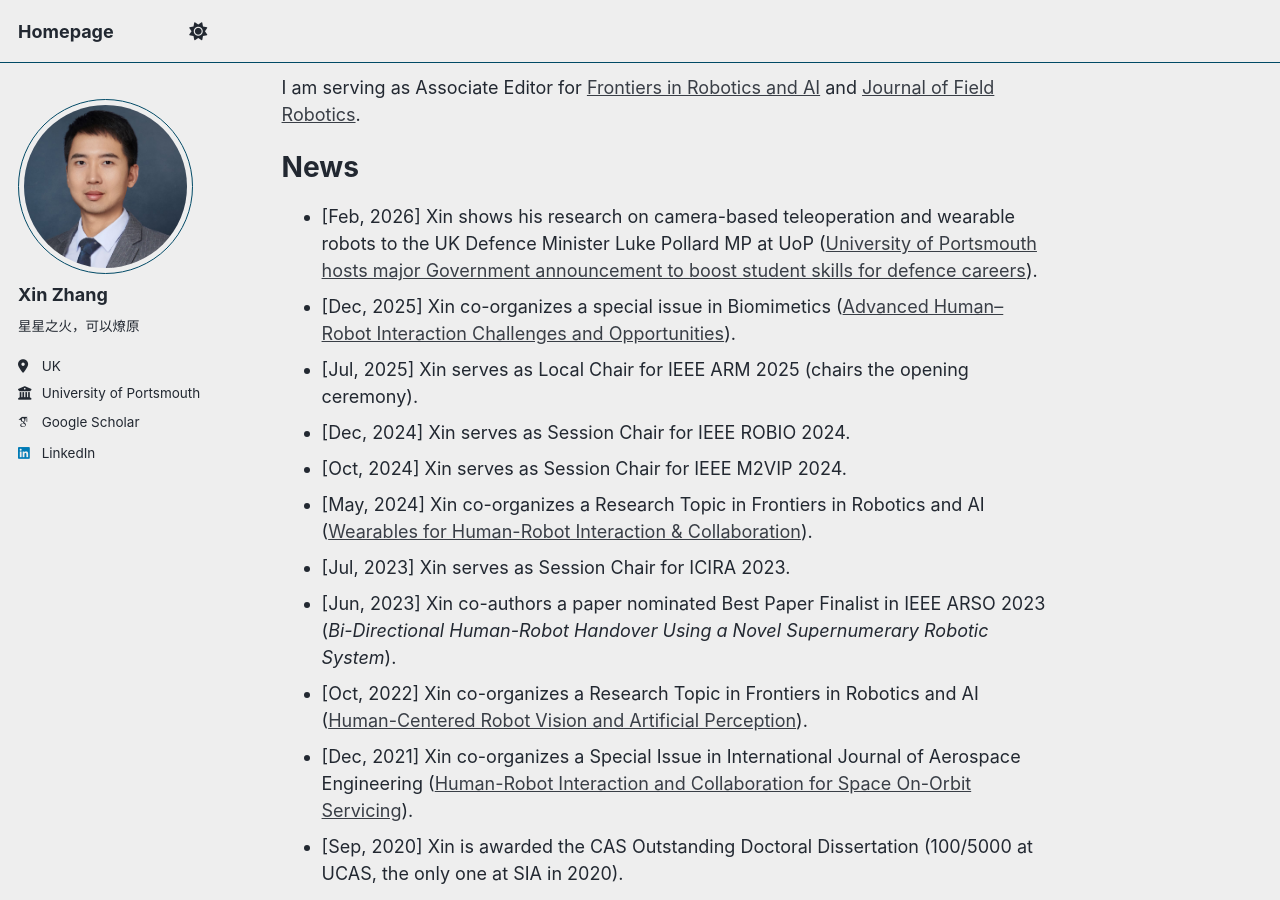
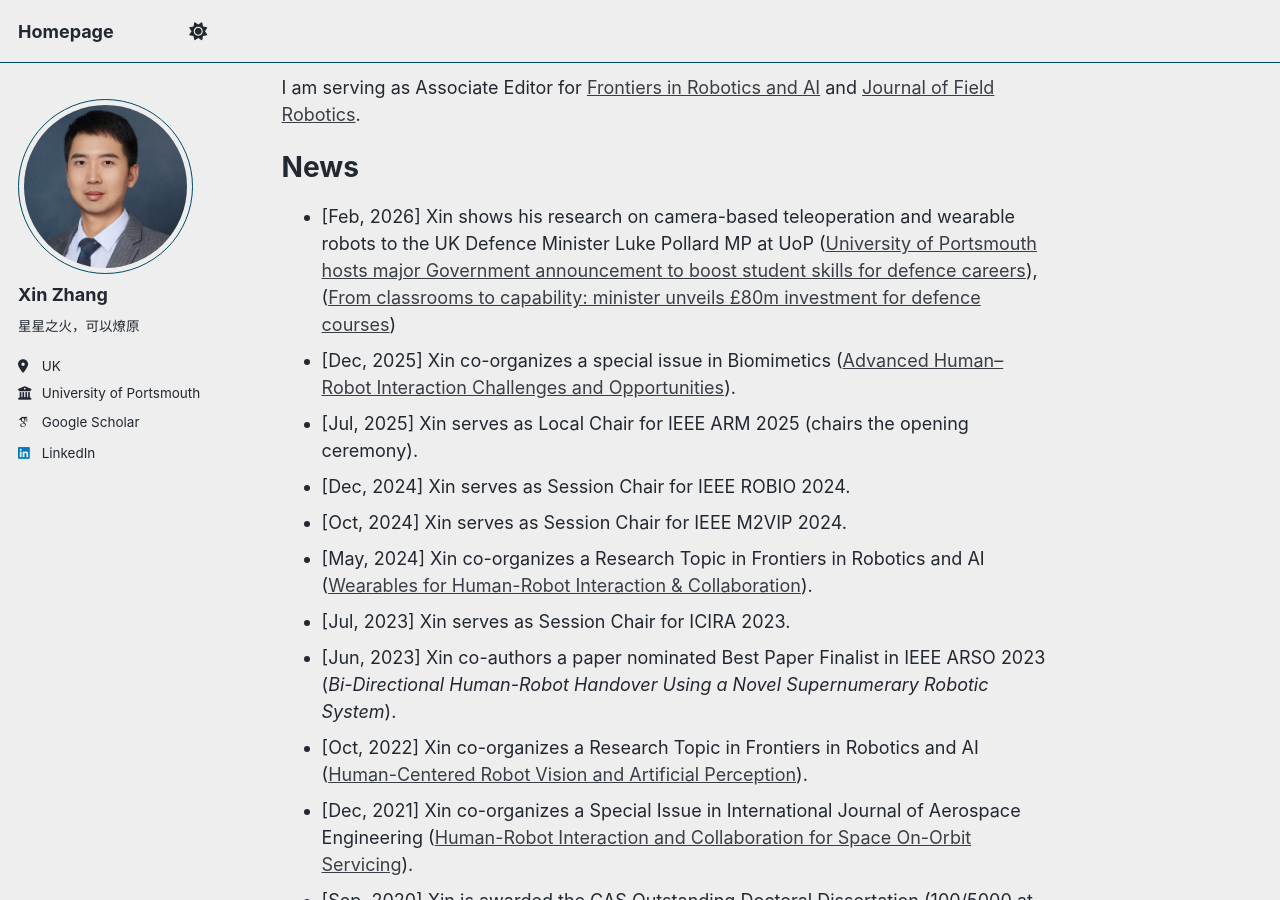
Before and after one commit to Mansion-ZX/Mansion-ZX.github.io, a Jekyll site: the page built from _pages/about.md, in a window 1280 px wide and 900 px high, scrolled down 357 px. Built offline with Jekyll 4.4.1, drawn with Linux system fonts in a browser that asks for light colours; some web fonts are replaced; a script that is not in the unit is left out.

Commit message:
Update about.md

```diff
--- a/_pages/about.md
+++ b/_pages/about.md
@@ -15,7 +15,7 @@
 
 News
 ======
-- [Feb, 2026] Xin shows his research on camera-based teleoperation and wearable robots to the UK Defence Minister Luke Pollard MP at UoP ([University of Portsmouth hosts major Government announcement to boost student skills for defence careers](https://www.port.ac.uk/news-events-and-blogs/news/university-of-portsmouth-hosts-major-government-announcement-to-boost-student-skills-for-defence-careers)).
+- [Feb, 2026] Xin shows his research on camera-based teleoperation and wearable robots to the UK Defence Minister Luke Pollard MP at UoP ([University of Portsmouth hosts major Government announcement to boost student skills for defence careers](https://www.port.ac.uk/news-events-and-blogs/news/university-of-portsmouth-hosts-major-government-announcement-to-boost-student-skills-for-defence-careers)), ([From classrooms to capability: minister unveils £80m investment for defence courses]([https://www.port.ac.uk/news-events-and-blogs/news/university-of-portsmouth-hosts-major-government-announcement-to-boost-student-skills-for-defence-careers](https://www.forcesnews.com/news/classrooms-capability-defence-minister-unveils-ps80m-investment-defence-courses)))
 - [Dec, 2025] Xin co-organizes a special issue in Biomimetics ([Advanced Human–Robot Interaction Challenges and Opportunities](https://www.mdpi.com/journal/biomimetics/special_issues/9PBE9T8RUF)).
 - [Jul, 2025] Xin serves as Local Chair for IEEE ARM 2025 (chairs the opening ceremony).
 - [Dec, 2024] Xin serves as Session Chair for IEEE ROBIO 2024.
```
